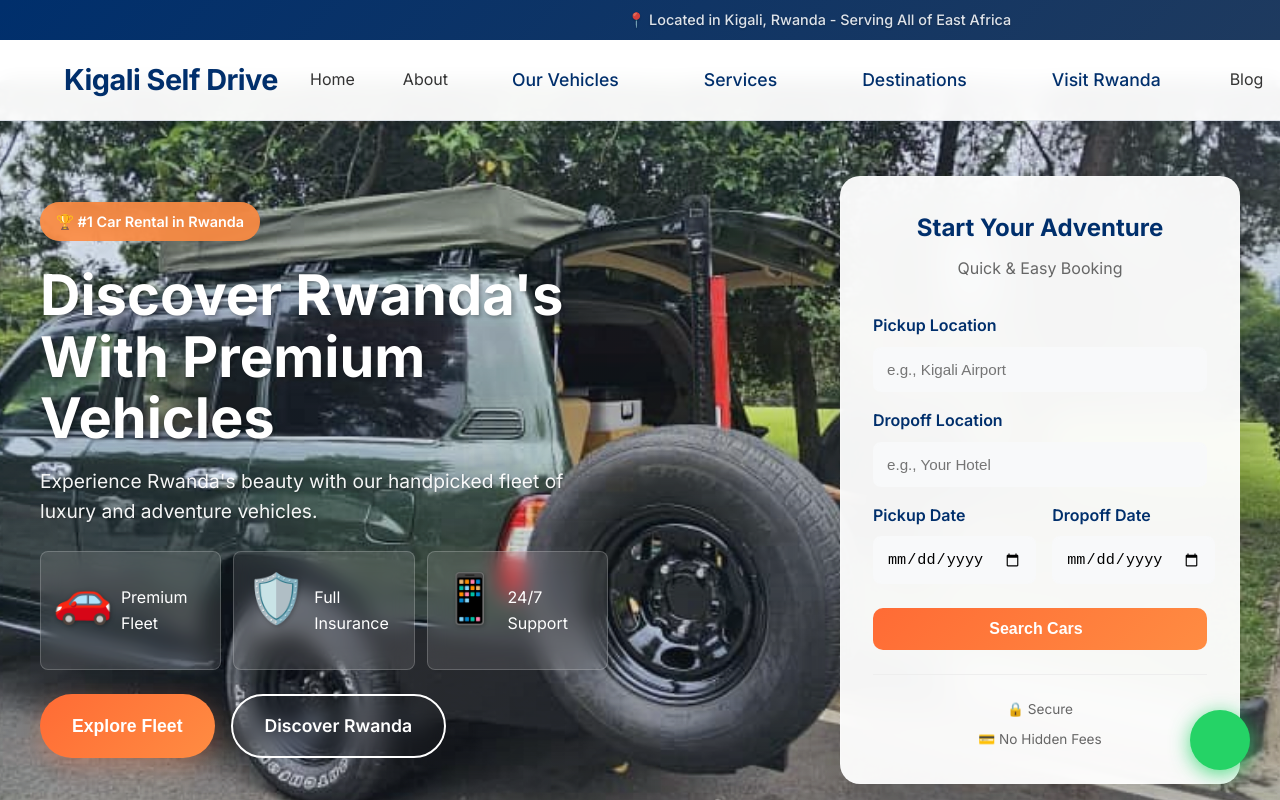
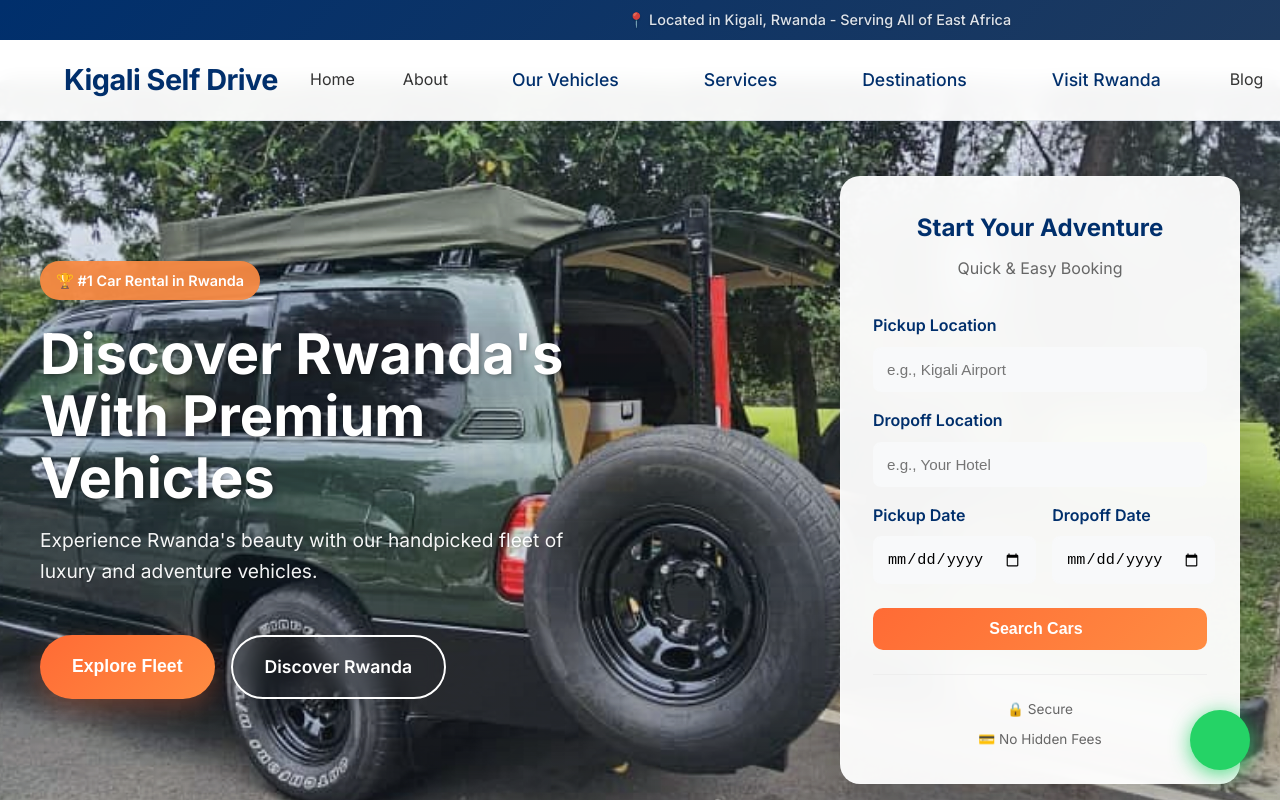
Before and after one commit to heritier24/kigaliselfdrive-new, a Vue app: page / in a window 1280 px wide. Shown: the top 800 px of the page. Built offline with nearby package versions, Linux system fonts and the light colour scheme.

Commit message:
Update HomeView to highlight new services

```diff
--- a/src/views/HomeView.vue
+++ b/src/views/HomeView.vue
@@ -36,18 +36,6 @@
             Experience Rwanda's beauty with our handpicked fleet of luxury and adventure vehicles.
           </p>
           <div class="hero-features">
-            <div class="hero-feature">
-              <span class="feature-icon">🚗</span>
-              <span>Premium Fleet</span>
-            </div>
-            <div class="hero-feature">
-              <span class="feature-icon">🛡️</span>
-              <span>Full Insurance</span>
-            </div>
-            <div class="hero-feature">
-              <span class="feature-icon">📱</span>
-              <span>24/7 Support</span>
-            </div>
           </div>
           <div class="hero-cta-buttons">
             <button @click="scrollToCarsSection" class="hero-btn primary">Explore Fleet</button>
```
